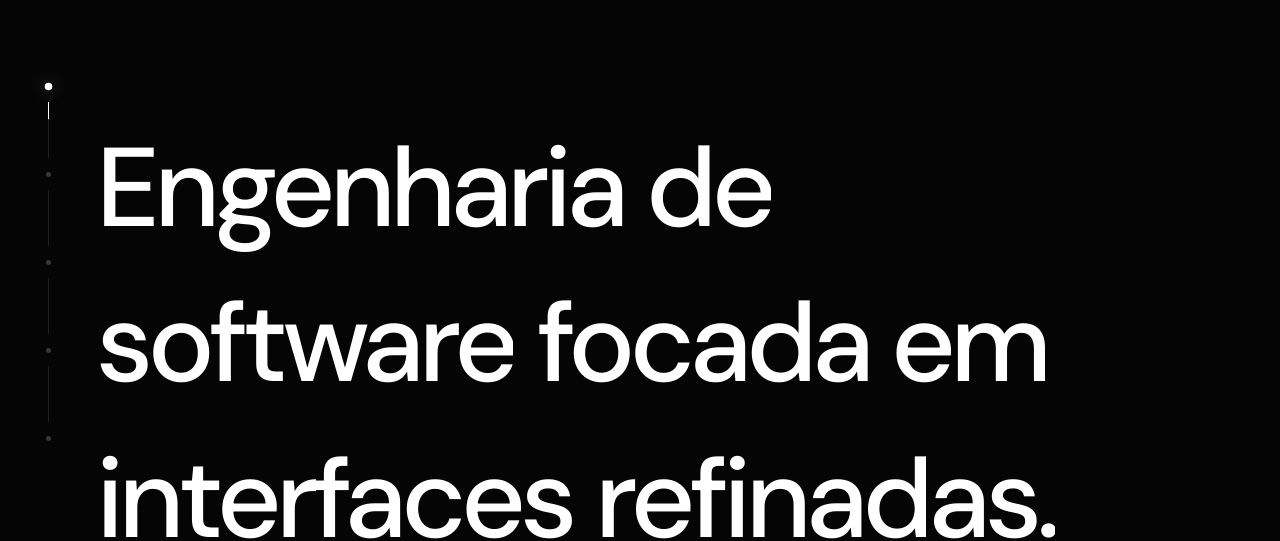
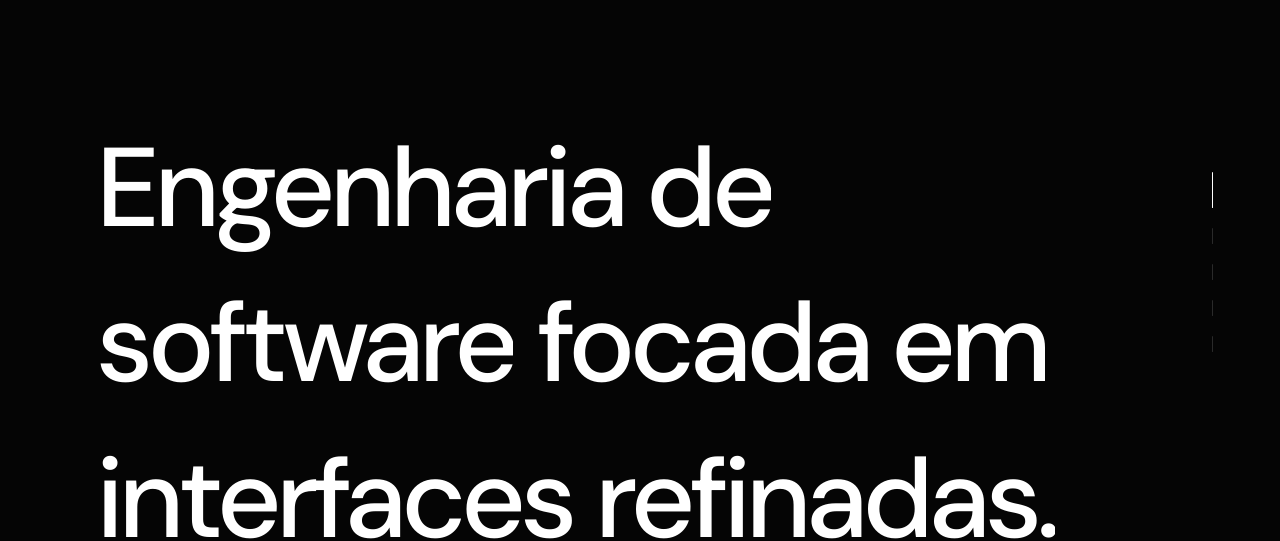
Before and after one commit to Jhnvida/portfolio, a Next.js app: page / in a window 1280 px wide. Shown: the part 138-679 px from the top of the page. Built offline with nearby package versions, Linux system fonts and the light colour scheme.

Commit message:
refactor: modulariza animacao do trilho em hook dedicado e atualiza estilo visual

```diff
--- a/src/components/ui/SectionProgressRail.tsx
+++ b/src/components/ui/SectionProgressRail.tsx
@@ -1,12 +1,7 @@
 "use client";
 
-import { useGSAP } from "@gsap/react";
-import gsap from "gsap";
-import { ScrollTrigger } from "gsap/ScrollTrigger";
-import { useRef } from "react";
 import { useSmoothScroll } from "../providers/SmoothScrollProvider";
-
-gsap.registerPlugin(ScrollTrigger);
+import { useProgressRail } from "../../hooks/animations/useProgressRail";
 
 const SECTIONS = [
     { id: "hero", label: "Início" },
@@ -17,48 +12,9 @@ const SECTIONS = [
 ];
 
 export function SectionProgressRail() {
-    const containerRef = useRef<HTMLDivElement>(null);
     const lenis = useSmoothScroll();
 
-    useGSAP(
-        () => {
-            ScrollTrigger.refresh();
-
-            SECTIONS.forEach(({ id }) => {
-                const section = document.getElementById(id);
-                const line = document.querySelector(`[data-progress-indicator="${id}"]`);
-                const dot = document.querySelector(`[data-dot-indicator="${id}"]`);
-
-                if (section) {
-                    const tl = gsap.timeline({
-                        scrollTrigger: {
-                            trigger: section,
-                            start: "top center",
-                            end: "bottom center",
-                            scrub: true,
-                            refreshPriority: -1,
-                            onToggle: (self) => {
-                                if (dot) {
-                                    gsap.to(dot, {
-                                        backgroundColor: self.isActive ? "#ffffff" : "rgba(255, 255, 255, 0.2)",
-                                        scale: self.isActive ? 1.5 : 1,
-                                        boxShadow: self.isActive ? "0 0 12px rgba(255,255,255,0.4)" : "none",
-                                        duration: 0.3,
-                                        ease: "power2.out",
-                                    });
-                                }
-                            },
-                        },
-                    });
-
-                    if (line) {
-                        tl.fromTo(line, { scaleY: 0 }, { scaleY: 1, ease: "none" }, 0);
-                    }
-                }
-            });
-        },
-        { scope: containerRef, dependencies: [] },
-    );
+    const { containerRef } = useProgressRail(SECTIONS.map((s) => s.id));
 
     const handleScrollTo = (id: string) => {
         const section = document.getElementById(id);
@@ -72,40 +28,27 @@ export function SectionProgressRail() {
     return (
         <div
             ref={containerRef}
-            className="hidden md:flex flex-col items-center fixed left-8 top-1/2 -translate-y-1/2 z-50 pointer-events-auto"
+            className="hidden md:flex flex-col items-center gap-2 fixed right-8 lg:right-12 top-1/2 -translate-y-1/2 z-50 pointer-events-auto"
         >
-            {SECTIONS.map(({ id, label }, index) => {
-                const isLast = index === SECTIONS.length - 1;
-
-                return (
-                    <div key={id} className="relative flex flex-col items-center">
+            {SECTIONS.map(({ id, label }) => (
+                <div key={id} className="relative flex flex-col items-center justify-center">
                     <button
                         onClick={() => handleScrollTo(id)}
-                            className="group relative flex items-center justify-center w-8 h-8 focus:outline-none"
+                        className="group relative flex items-center justify-center w-10 py-1.5 focus:outline-none cursor-pointer"
                         aria-label={`Ir para ${label}`}
                     >
                         <div
-                                data-dot-indicator={id}
-                                className="w-1.25 h-1.25 rounded-full bg-white/20 transition-colors"
+                            data-dash-indicator={id}
+                            className="w-px bg-white/15 rounded-full pointer-events-none"
+                            style={{ height: "16px" }}
                         />
 
-                            <div className="absolute left-8 px-3 py-1 text-[10px] font-mono uppercase tracking-[0.2em] text-neutral-400 opacity-0 -translate-x-3 group-hover:opacity-100 group-hover:translate-x-0 transition-all duration-500 ease-[cubic-bezier(0.19,1,0.22,1)] pointer-events-none whitespace-nowrap">
+                        <div className="absolute right-8 px-3 py-1 text-[10px] font-mono uppercase tracking-[0.2em] text-neutral-400 opacity-0 translate-x-3 group-hover:opacity-100 group-hover:translate-x-0 transition-all duration-500 ease-[cubic-bezier(0.19,1,0.22,1)] pointer-events-none whitespace-nowrap">
                             {label}
                         </div>
                     </button>
-
-                        {!isLast && (
-                            <div className="w-px h-10 lg:h-14 bg-white/10 relative">
-                                <div
-                                    data-progress-indicator={id}
-                                    className="absolute top-0 left-0 w-full h-full bg-white origin-top"
-                                    style={{ transform: "scaleY(0)" }}
-                                />
                 </div>
-                        )}
-                    </div>
-                );
-            })}
+            ))}
         </div>
     );
 }
--- /dev/null
+++ b/src/hooks/animations/useProgressRail.ts
@@ -0,0 +1,46 @@
+import { useGSAP } from "@gsap/react";
+import gsap from "gsap";
+import { ScrollTrigger } from "gsap/ScrollTrigger";
+import { useRef } from "react";
+
+gsap.registerPlugin(ScrollTrigger);
+
+export function useProgressRail(sectionIds: string[]) {
+    const containerRef = useRef<HTMLDivElement>(null);
+
+    useGSAP(
+        () => {
+            ScrollTrigger.refresh();
+
+            sectionIds.forEach((id) => {
+                const section = document.getElementById(id);
+                const indicator = document.querySelector(`[data-dash-indicator="${id}"]`);
+
+                if (section && indicator) {
+                    gsap.set(indicator, {
+                        height: 16,
+                        backgroundColor: "rgba(255, 255, 255, 0.15)",
+                    });
+
+                    ScrollTrigger.create({
+                        trigger: section,
+                        start: "top center",
+                        end: "bottom center",
+                        onToggle: (self) => {
+                            gsap.to(indicator, {
+                                height: self.isActive ? 36 : 16,
+                                backgroundColor: self.isActive ? "rgba(255, 255, 255, 1)" : "rgba(255, 255, 255, 0.15)",
+                                duration: 0.5,
+                                ease: "power2.out",
+                                overwrite: "auto",
+                            });
+                        },
+                    });
+                }
+            });
+        },
+        { scope: containerRef, dependencies: [sectionIds] },
+    );
+
+    return { containerRef };
+}
```
Lines whose indentation alone changed are shown as unchanged.
